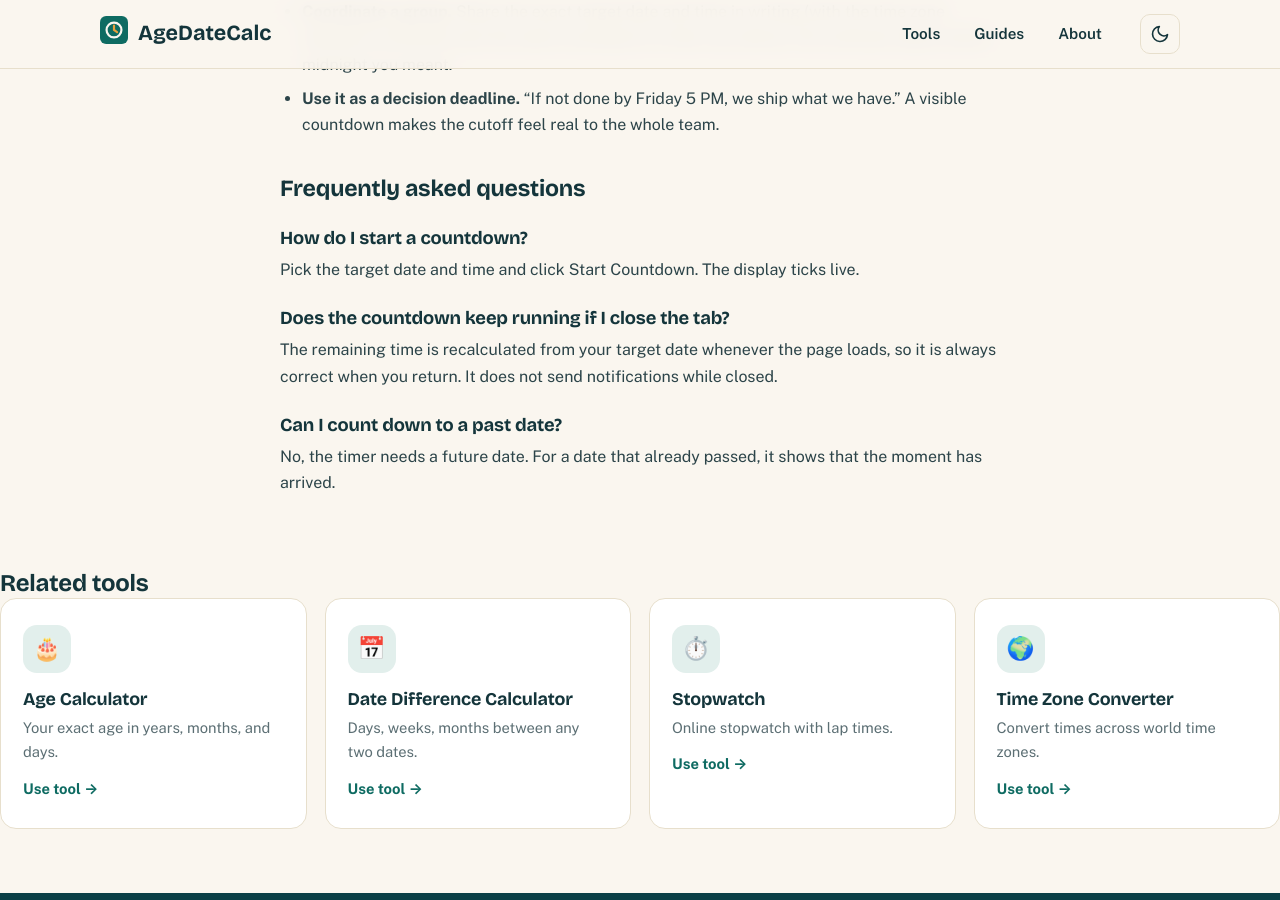
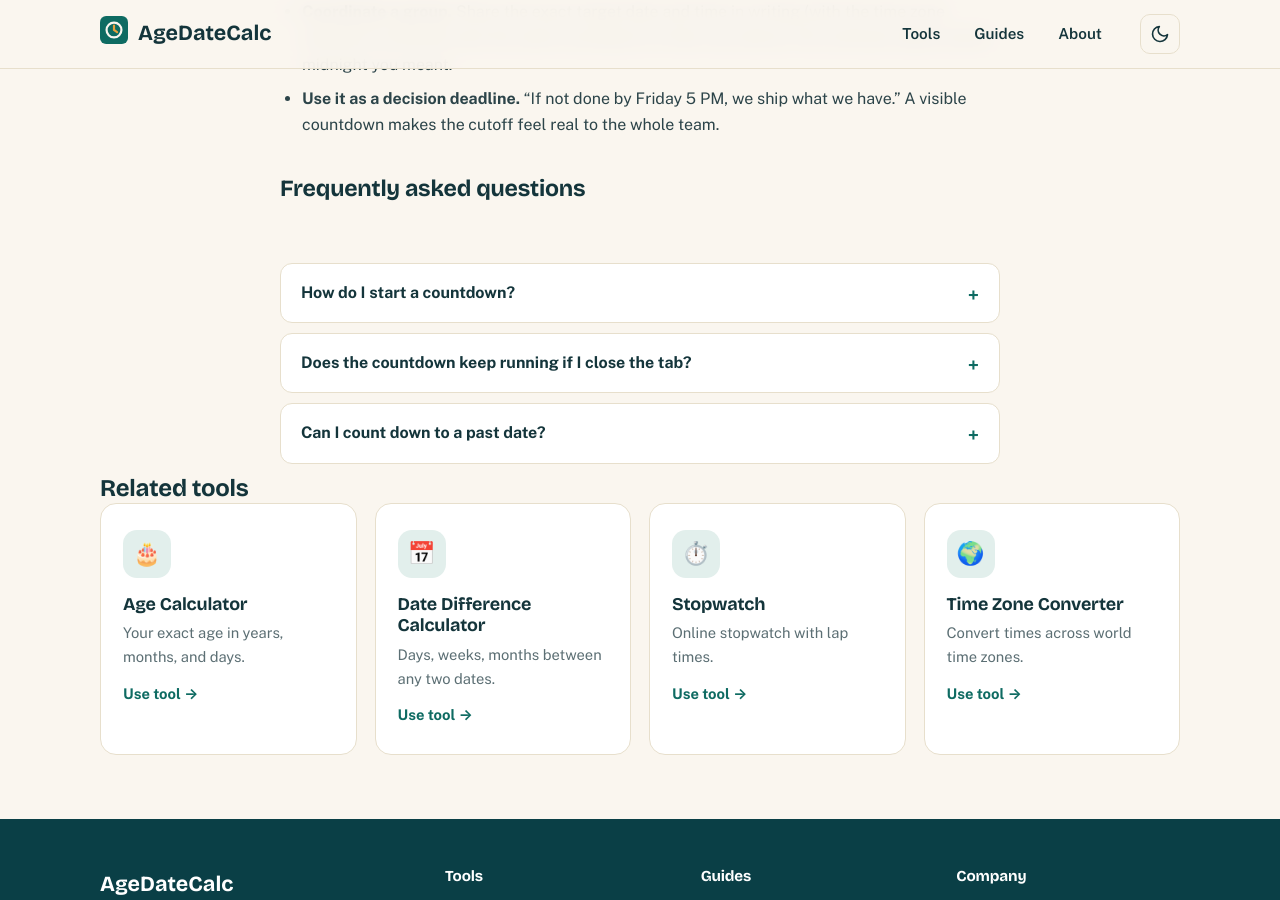
Before and after one commit to zaidmeo09-dhangal/agedatecalc, a Jekyll site: the page built from countdown-timer.md, in a window 1280 px wide and 900 px high, scrolled down 2523 px. Built offline with Jekyll 4.4.1, drawn with Linux system fonts in a browser that asks for light colours.

Commit message:
Design polish: FAQ accordions, related-tools spacing, blog archive, footer/nav updates

```diff
--- a/countdown-timer.md
+++ b/countdown-timer.md
@@ -133,22 +133,26 @@ A countdown is more than a ticking clock. A few ways to get real value out of it
 
 ## Frequently asked questions
 
-### How do I start a countdown?
-
-Pick the target date and time and click Start Countdown. The display ticks live.
-
-### Does the countdown keep running if I close the tab?
-
-The remaining time is recalculated from your target date whenever the page loads, so it is always correct when you return. It does not send notifications while closed.
-
-### Can I count down to a past date?
-
-No, the timer needs a future date. For a date that already passed, it shows that the moment has arrived.
-
 </div>
 
-<h2 style="margin-top:8px">Related tools</h2>
-<div class="tools-grid">
+<div class="faq">
+<details>
+<summary>How do I start a countdown?</summary>
+<p>Pick the target date and time and click Start Countdown. The display ticks live.</p>
+</details>
+<details>
+<summary>Does the countdown keep running if I close the tab?</summary>
+<p>The remaining time is recalculated from your target date whenever the page loads, so it is always correct when you return. It does not send notifications while closed.</p>
+</details>
+<details>
+<summary>Can I count down to a past date?</summary>
+<p>No, the timer needs a future date. For a date that already passed, it shows that the moment has arrived.</p>
+</details>
+</div>
+
+<div class="wrap">
+<h2>Related tools</h2>
+<div class="tools-grid tools-grid-4">
   <a class="tool-card" href="{{ '/age-calculator/' | relative_url }}">
     <div class="tool-icon">🎂</div>
     <h3>Age Calculator</h3>
@@ -173,6 +177,7 @@ No, the timer needs a future date. For a date that already passed, it shows that
     <p>Convert times across world time zones.</p>
     <span class="go">Use tool &rarr;</span>
   </a>
+</div>
 </div>
 
 <script>
```
